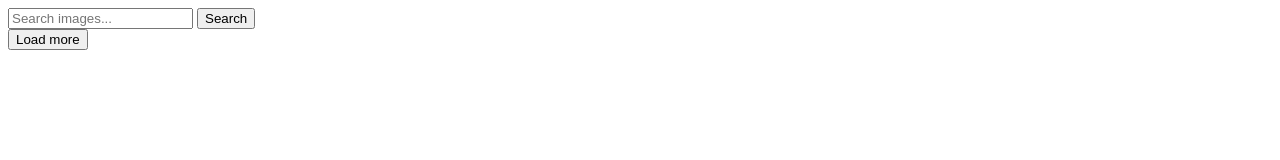
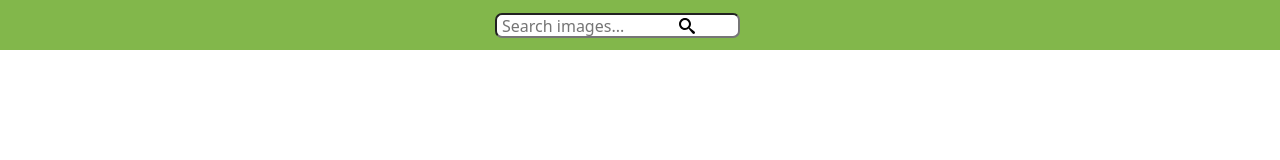
Before and after one commit to Krasnonos/goit-js-hw-11, a website built with Parcel: page src/index.html in a window 1280 px wide. Built offline with nearby package versions, Linux system fonts and the light colour scheme.

Commit message:
make css

```diff
--- /dev/null
+++ b/src/css/style.css
@@ -0,0 +1,41 @@
+.wrapp {
+  position: fixed;
+  display: block;
+  width: 100%;
+  height: 50px;
+  padding-top: 13px;
+  padding-bottom: 13px;
+  background-color: #82b74b;
+}
+
+.search-form {
+  position: relative;
+  display: flex;
+  align-items: center;
+  width: 290px;
+  margin-left: auto;
+  margin-right: auto;
+}
+
+input[name='searchQuery'] {
+  padding: 5px;
+  border-radius: 7px;
+  height: 25px;
+}
+
+button[type='submit'] {
+  position: absolute;
+  left: 178px;
+  top: 4px;
+  background-color: transparent;
+  border: none;
+}
+
+.search-svg {
+  display: block;
+  margin-top: px;
+}
+
+button[type='submit']:hover .search-svg {
+  fill: #82b74b;
+}
--- a/src/index.html
+++ b/src/index.html
@@ -4,13 +4,26 @@
     <meta charset="UTF-8" />
     <meta http-equiv="X-UA-Compatible" content="IE=edge" />
     <meta name="viewport" content="width=device-width, initial-scale=1.0" />
+    <link
+      rel="stylesheet"
+      href="https://cdnjs.cloudflare.com/ajax/libs/modern-normalize/1.1.0/modern-normalize.min.css"
+    />
+    <link rel="stylesheet" href="./css/style.css" />
     <title>Document</title>
   </head>
   <body>
-    <form class="search-form" id="search-form">
-      <input type="text" name="searchQuery" autocomplete="off" placeholder="Search images..." />
-      <button type="submit">Search</button>
-    </form>
+    <div class="wrapp">
+      <form class="search-form" id="search-form">
+        <input type="text" name="searchQuery" autocomplete="off" placeholder="Search images..." />
+        <button type="submit">
+          <svg class="search-svg" width="16" height="16">
+            <path
+              d="M15.504 13.616l-3.79-3.223c-0.392-0.353-0.811-0.514-1.149-0.499 0.895-1.048 1.435-2.407 1.435-3.893 0-3.314-2.686-6-6-6s-6 2.686-6 6 2.686 6 6 6c1.486 0 2.845-0.54 3.893-1.435-0.016 0.338 0.146 0.757 0.499 1.149l3.223 3.79c0.552 0.613 1.453 0.665 2.003 0.115s0.498-1.452-0.115-2.003zM6 10c-2.209 0-4-1.791-4-4s1.791-4 4-4 4 1.791 4 4-1.791 4-4 4z"
+            ></path>
+          </svg>
+        </button>
+      </form>
+    </div>
     <div class="gallery">
       <!-- Картки зображень -->
     </div>
```
